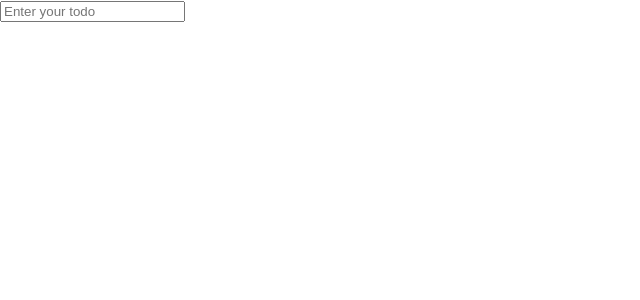
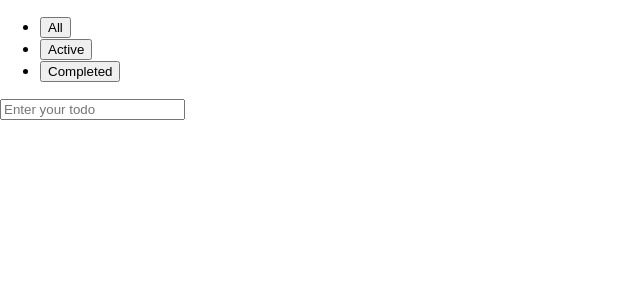
Before and after one commit to Suyeon3/todo-react, a React (Create React App) app in the folder todo_react/: page / in a window 1280 px wide. Shown: the top 300 px of the page, without its empty margins (0-640 px from the left). Built offline with nearby package versions, Linux system fonts and the light colour scheme; the HTML template or start-up script is replaced by a standard one.

Commit message:
필터 적용

```diff
--- /dev/null
+++ b/todo_react/src/component/Filter.js
@@ -0,0 +1,14 @@
+
+export default function Filter({ onFilter }) {
+    const status = ['All', 'Active', 'Completed']
+
+    const handleFilter = (e) => onFilter(e.target.value);
+
+    return (
+        <ul>
+            {status.map((state) =>
+                <li><button onClick={handleFilter} value={state}>{state}</button></li>
+            )}
+        </ul>
+    )
+}
--- a/todo_react/src/component/TodoList.js
+++ b/todo_react/src/component/TodoList.js
@@ -2,12 +2,13 @@ import styles from '../style/todolist.module.css';
 import { useEffect, useState, useContext } from 'react';
 import TodoListItem from './TodoListItem';
 import AddTodo from './AddTodo';
+import Filter from './Filter';
 import { ArrContext } from '../context/ArrayContext';
 
 
 export default function TodoList() {
+    const [todoFilter, setTodoFilter] = useState('All');
     const { arr, setArr, save } = useContext(ArrContext);
-
     const todos = 'TODOS';
 
     useEffect(() => {
@@ -28,23 +29,32 @@ export default function TodoList() {
         }
     }
 
-    const put = (todo) =>  setArr((prevArr) => [...prevArr, todo]);
+    const put = (todo) => setArr((prevArr) => [...prevArr, todo]);
 
     const handleDelete = (deleted) =>
         setArr((prevArr) => [...prevArr.filter((t) => t.id !== deleted.id)]);
 
     const handleComplete = (completed) =>
-        setArr((prevArr) => [...prevArr.map((t) => t.id === completed.id ? completed : t) ])
+        setArr((prevArr) => [...prevArr.map((t) => t.id === completed.id ? completed : t)])
 
     const handleEdit = (edited) => {
         setArr((prevArr) => [...prevArr.map((t) => t.id === edited.id ? edited : t)])
     }
 
+    const filterTodo = (status) => setTodoFilter(status);
+
+
     return (
         <section>
+            <Filter onFilter={filterTodo} />
             <AddTodo onAdd={put} />
             <ul className={styles.todos}>
-                {arr.map((todo) => (
+                {arr.filter(todo =>
+                    (todoFilter === 'All') ||
+                    (todoFilter === 'Active' && !todo.completed) ||
+                    (todoFilter === 'Completed' && todo.completed)
+                )
+                    .map(todo => (
                         <TodoListItem
                             todo={todo}
                             key={todo.id}
@@ -52,7 +62,8 @@ export default function TodoList() {
                             onComplete={handleComplete}
                             onEdit={handleEdit}
                         />
-                ))}
+                    ))
+                }
             </ul>
         </section>
     )
```
Lines whose indentation alone changed are shown as unchanged.
